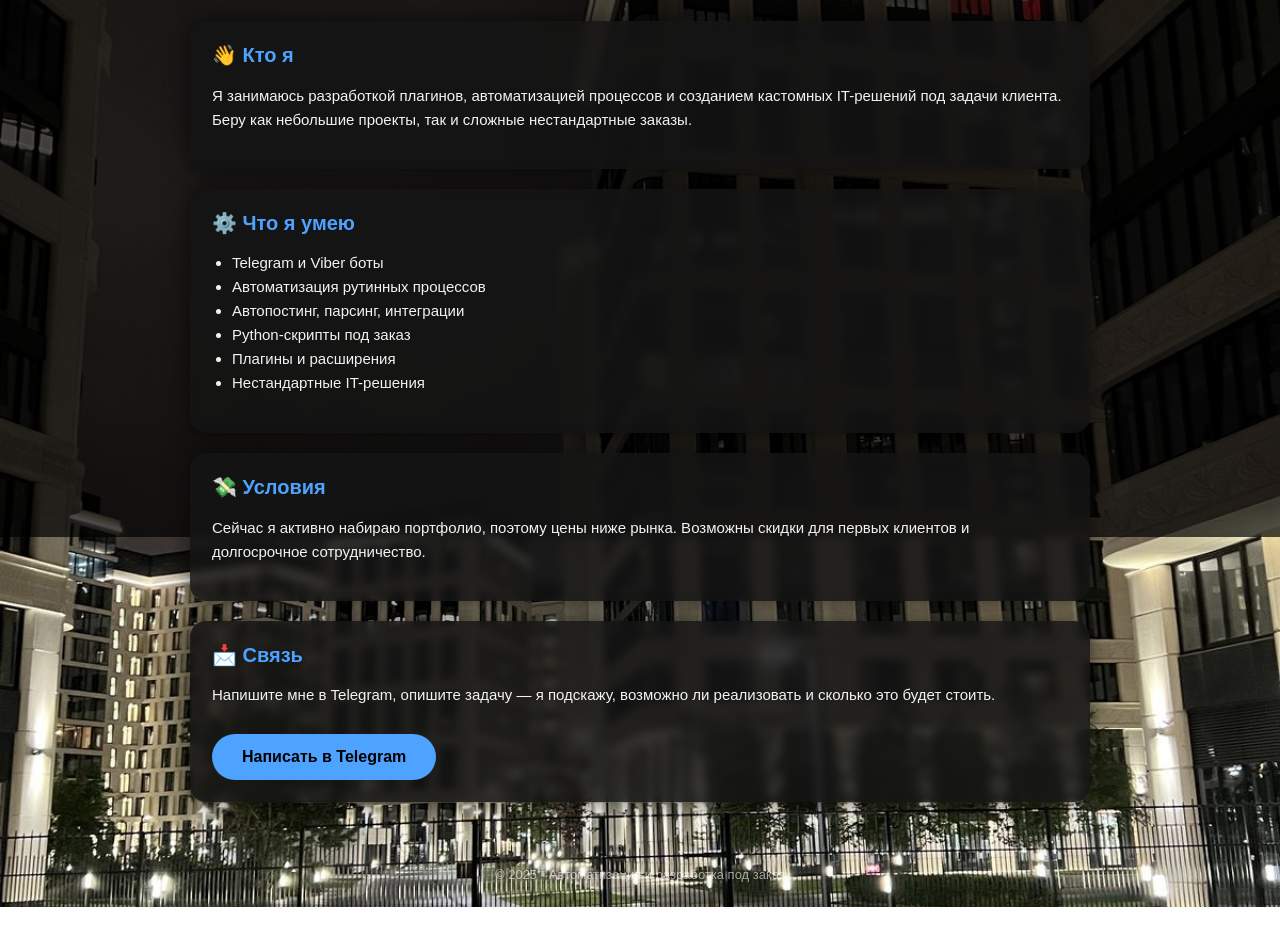
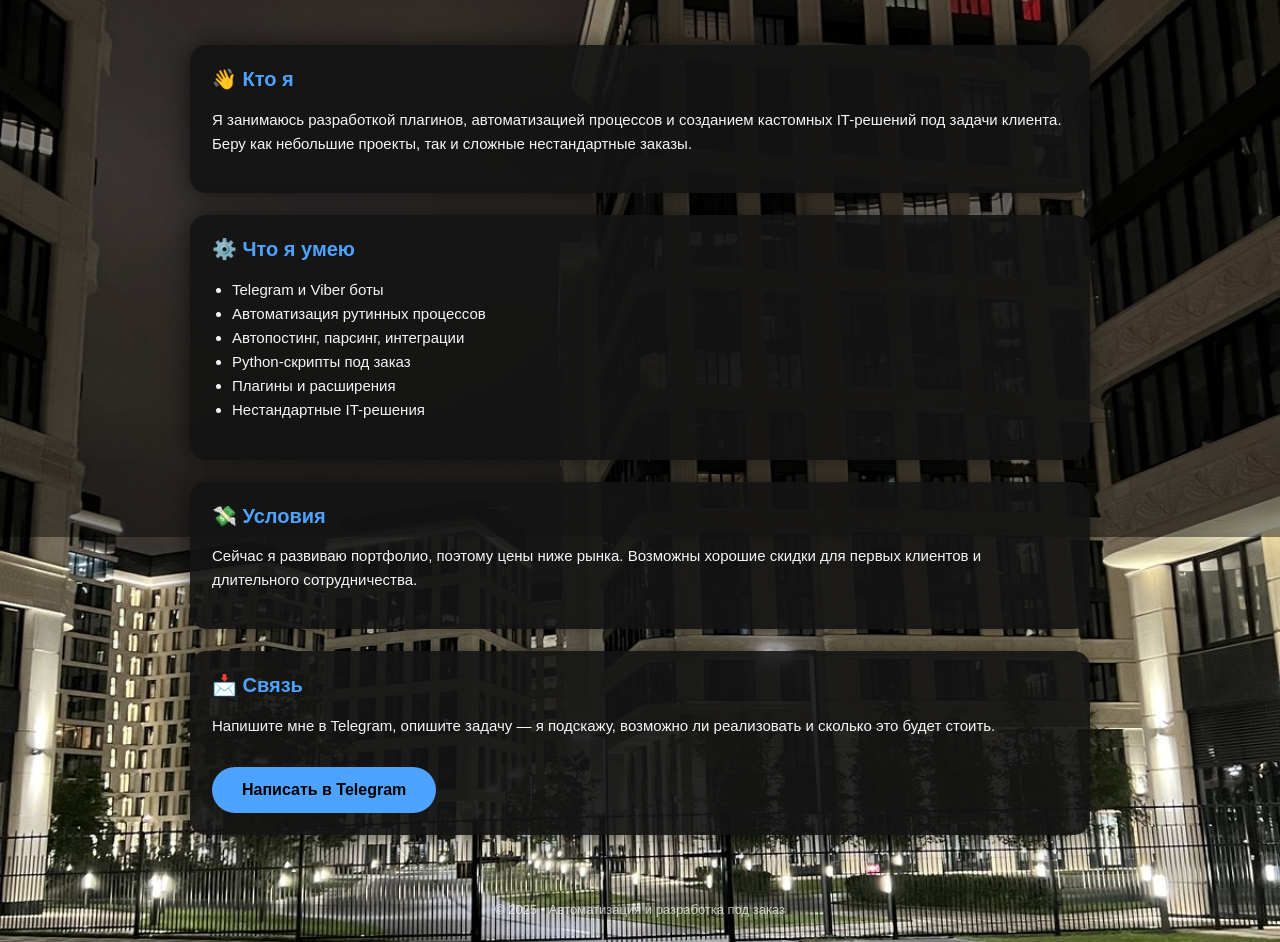
Before and after one commit to gonikitachi-ai/portfolio, a plain HTML site: page index.html in a window 1280 px wide. Shown: the part 263-1205 px from the top of the page. Before the commit the page ends 1170 px from the top, so only its background shows below. Drawn offline with Linux system fonts and the light colour scheme.

Commit message:
Update index.html

```diff
--- a/index.html
+++ b/index.html
@@ -4,33 +4,32 @@
   <meta charset="UTF-8">
   <title>Автоматизация • Боты • Плагины • Скрипты</title>
   <meta name="viewport" content="width=device-width, initial-scale=1.0">
+
   <style>
     body {
       margin: 0;
       font-family: Arial, sans-serif;
-      background: url("bg.jpg") center / cover no-repeat fixed;
+      /* принудительная перезагрузка фона через ?v=3 */
+      background: url("bg.jpg?v=3") center top / cover no-repeat fixed;
       color: #ffffff;
     }
 
-    /* затемняющий слой поверх фото */
+    /* затемняющий слой без размытия */
     body::before {
       content: "";
       position: fixed;
-      top: 0;
-      left: 0;
-      width: 100%;
-      height: 100%;
-      background: rgba(0, 0, 0, 0.7);
+      inset: 0;
+      background: rgba(0, 0, 0, 0.45); /* меньше затемнение = выше резкость */
       z-index: -1;
     }
 
     .header {
-      padding: 80px 20px;
+      padding: 90px 20px;
       text-align: center;
     }
 
     .header h1 {
-      font-size: 30px;
+      font-size: 32px;
       margin-bottom: 12px;
     }
 
@@ -46,12 +45,11 @@
     }
 
     .block {
-      background: rgba(20, 20, 20, 0.85);
+      background: rgba(20, 20, 20, 0.92); /* без blur */
       border-radius: 16px;
       padding: 22px;
-      margin-bottom: 20px;
+      margin-bottom: 22px;
       box-shadow: 0 0 25px rgba(0,0,0,0.6);
-      backdrop-filter: blur(4px);
     }
 
     .block h2 {
@@ -60,10 +58,11 @@
       font-size: 20px;
     }
 
-    .block p, .block li {
+    .block p,
+    .block li {
       font-size: 15px;
       line-height: 1.6;
-      opacity: 0.95;
+      opacity: 0.96;
     }
 
     ul {
@@ -72,7 +71,7 @@
 
     .btn {
       display: inline-block;
-      margin-top: 12px;
+      margin-top: 14px;
       padding: 14px 30px;
       background: #4da3ff;
       color: #000;
@@ -83,14 +82,14 @@
     }
 
     .btn:hover {
-      opacity: 0.8;
+      opacity: 0.85;
     }
 
     .footer {
       text-align: center;
       padding: 25px;
       font-size: 13px;
-      opacity: 0.6;
+      opacity: 0.7;
     }
   </style>
 </head>
@@ -107,8 +106,8 @@
       <h2>👋 Кто я</h2>
       <p>
         Я занимаюсь разработкой плагинов, автоматизацией процессов и созданием
-        кастомных IT-решений под задачи клиента. Беру как небольшие проекты, так и
-        сложные нестандартные заказы.
+        кастомных IT-решений под задачи клиента. Беру как небольшие проекты,
+        так и сложные нестандартные заказы.
       </p>
     </div>
 
@@ -127,8 +126,9 @@
     <div class="block">
       <h2>💸 Условия</h2>
       <p>
-        Сейчас я активно набираю портфолио, поэтому цены ниже рынка. Возможны
-        скидки для первых клиентов и долгосрочное сотрудничество.
+        Сейчас я развиваю портфолио, поэтому цены ниже рынка.
+        Возможны хорошие скидки для первых клиентов и
+        длительного сотрудничества.
       </p>
     </div>
 
@@ -138,6 +138,8 @@
         Напишите мне в Telegram, опишите задачу — я подскажу,
         возможно ли реализовать и сколько это будет стоить.
       </p>
+
+      <!-- ОБЯЗАТЕЛЬНО ЗАМЕНИ ССЫЛКУ НА СВОЮ -->
       <a class="btn" href="https://t.me/ТВОЙ_НИК" target="_blank">
         Написать в Telegram
       </a>
```
